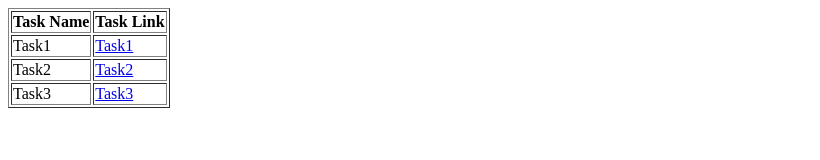
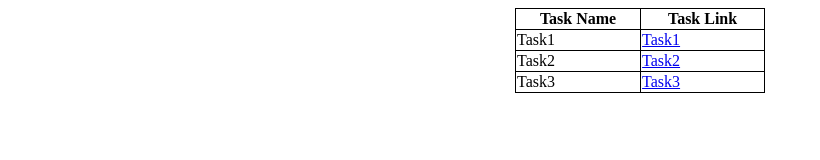
Before and after one commit to ChiragK098/MERN_full_stack_tasks, a plain HTML site: page index.html in a window 1280 px wide. Shown: the whole page, without its empty margins (0-820 px from the left). Drawn offline with Linux system fonts and the light colour scheme.

Commit message:
Add files via upload

```diff
--- a/index.html
+++ b/index.html
@@ -4,6 +4,21 @@
     <meta charset="UTF-8" />
     <meta name="viewport" content="width=device-width, initial-scale=1.0" />
     <title>Document</title>
+    <style>
+        table,
+        td,
+        tr,
+        th {
+            border: 1px solid black;
+            border-collapse: collapse;
+            width: 250px;
+
+        }
+        table{
+            margin-left: auto;
+            margin-right: auto;
+        }
+    </style>
   </head>
   <body>
     <table border="1">
```
Also changed, not shown: Task1.html (+1 -0 lines).
